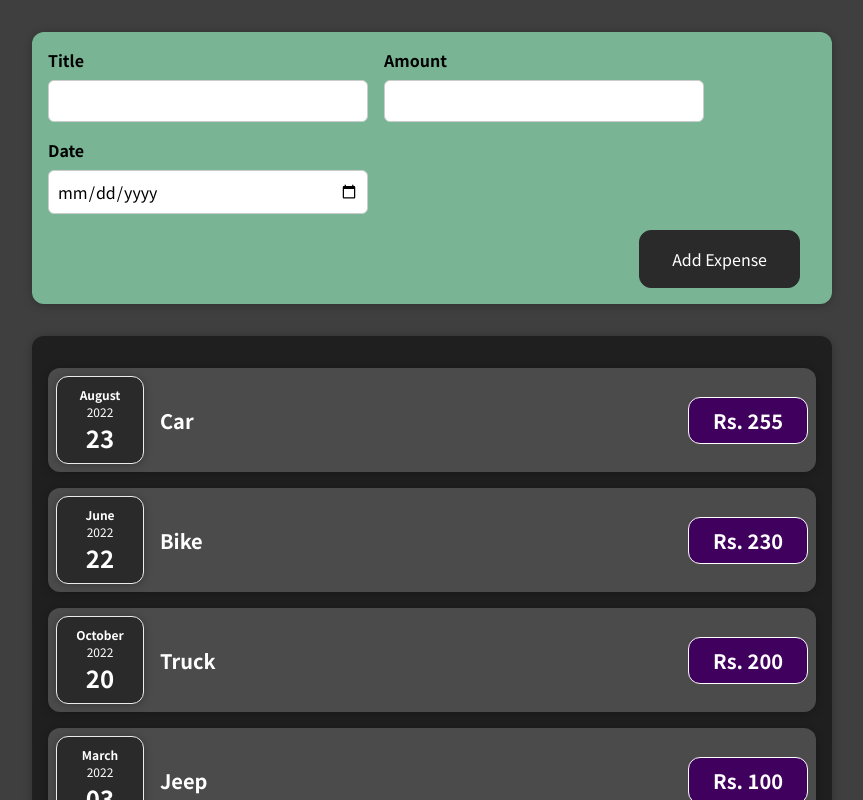
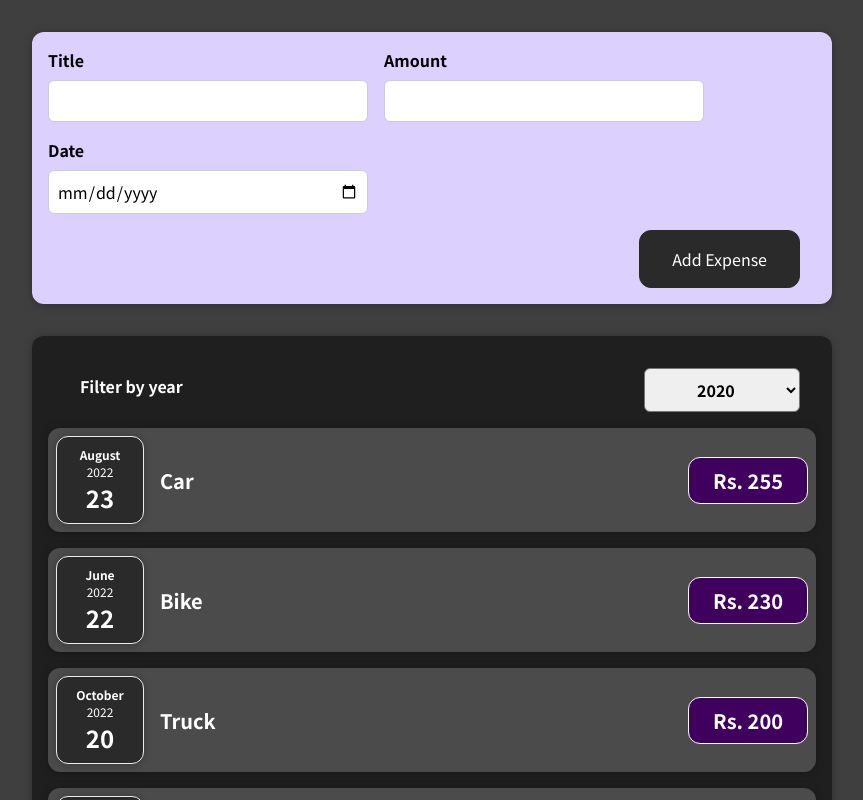
Before and after one commit to tamannasingla/react-basic-app, a React (Create React App) app: page / in a window 1280 px wide. Shown: the top 800 px of the page, without its empty margins (208-1071 px from the left). Built offline with nearby package versions, Linux system fonts and the light colour scheme.

Commit message:
added Expense filter

```diff
--- a/src/components/AddExpense.css
+++ b/src/components/AddExpense.css
@@ -1,5 +1,5 @@
 .new-expense {
-  background-color: #79b594;
+  background-color: #dcd0ff;
   padding: 1rem;
   margin: 2rem auto;
   width: 50rem;
--- /dev/null
+++ b/src/components/ExpenseFilter.css
@@ -0,0 +1,24 @@
+.expense-filter {
+  color: white;
+  padding: 0 1rem;
+}
+
+.expense-filter__control {
+  display: flex;
+  width: 100%;
+  align-items: center;
+  justify-content: space-between;
+  margin: 1rem 0;
+}
+
+.expense-filter label {
+  font-weight: bold;
+  margin-bottom: 0.5rem;
+}
+
+.expense-filter select {
+  font: inherit;
+  padding: 0.5rem 3rem;
+  font-weight: bold;
+  border-radius: 6px;
+}
--- /dev/null
+++ b/src/components/ExpenseFilter.js
@@ -0,0 +1,27 @@
+import "./ExpenseFilter.css";
+
+const ExpenseFilter = () => {
+  const options = () => {
+    const currentYear = new Date().getFullYear();
+    const values = [];
+    for (let yr = currentYear - 2; yr <= currentYear; yr++) {
+      values.push(yr);
+    }
+    return values;
+  };
+
+  return (
+    <div className="expense-filter">
+      <div className="expense-filter__control">
+        <label className="expense-filter label">Filter by year</label>
+        <select>
+          {options().map((opt) => (
+            <option value={opt}>{opt}</option>
+          ))}
+        </select>
+      </div>
+    </div>
+  );
+};
+
+export default ExpenseFilter;
--- a/src/components/Expenses.js
+++ b/src/components/Expenses.js
@@ -1,4 +1,5 @@
 import React from "react";
+import ExpenseFilter from "./ExpenseFilter";
 import ExpenseItem from "./ExpenseItem";
 import "./Expenses.css";
 import Card from "./UI/Card";
@@ -6,6 +7,7 @@ import Card from "./UI/Card";
 const Expenses = (props) => {
   return (
     <Card className="expenses">
+      <ExpenseFilter />
       {props.expenses.map((expense, idx) => (
         <ExpenseItem
           title={expense.title}
```
